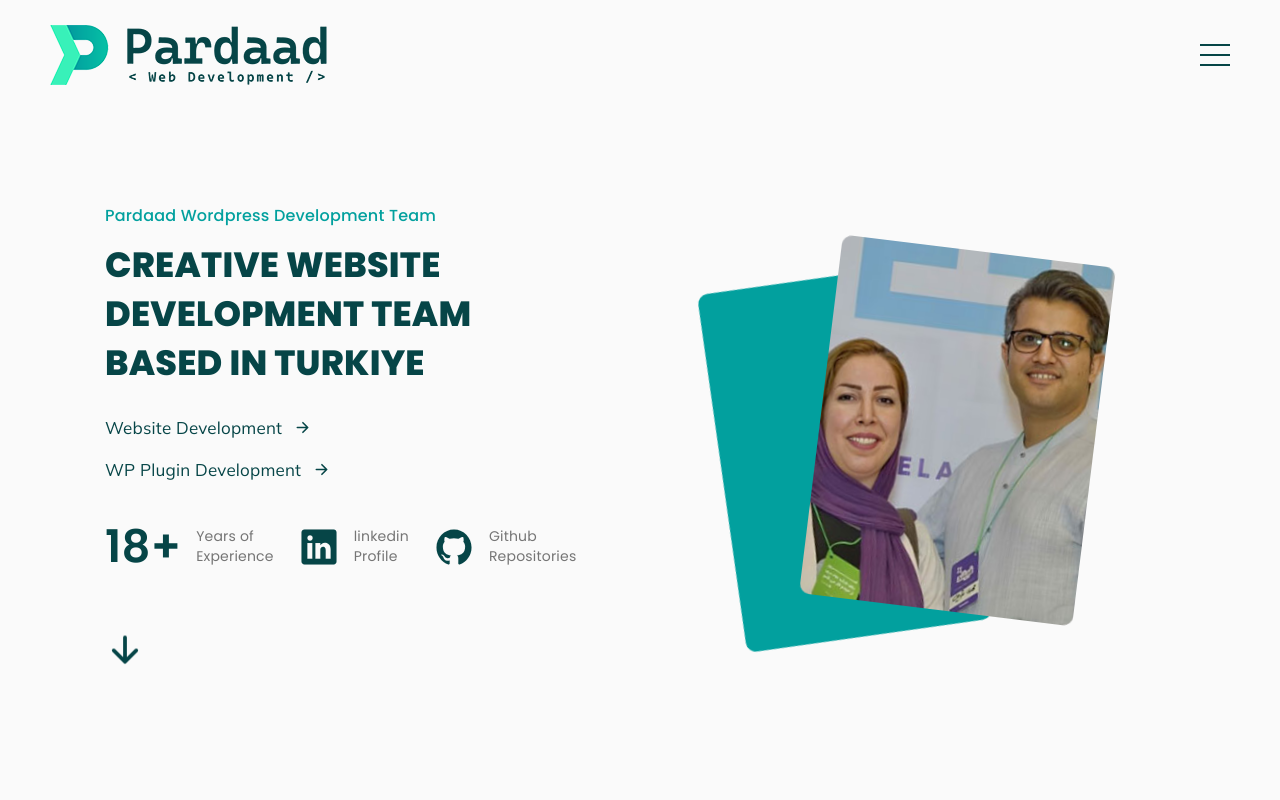
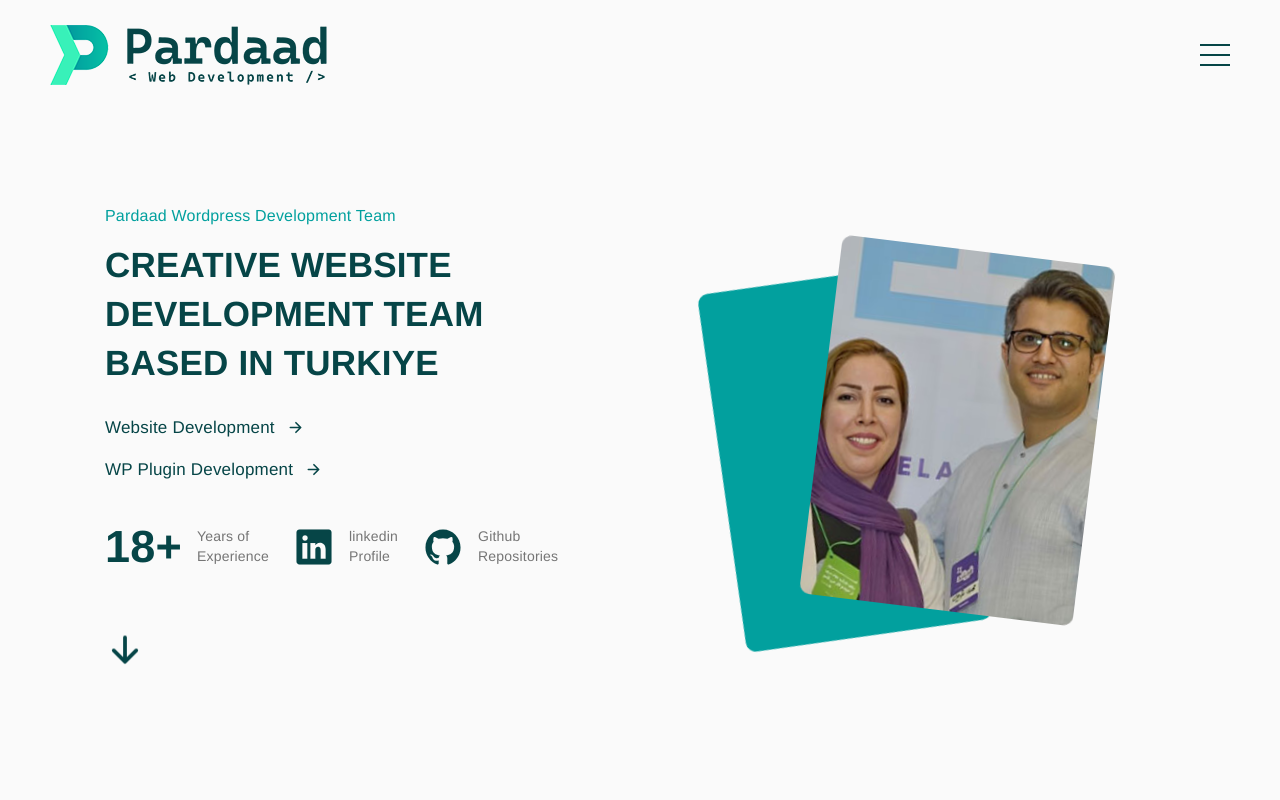
Before and after one commit to pardaad/pardaad.github.io, a plain HTML site: page index.html in a window 1280 px wide. Shown: the top 800 px of the page. Drawn offline with nearby package versions, Linux system fonts and the light colour scheme.

Commit message:
change project fonts

```diff
--- a/assets/css/style.css
+++ b/assets/css/style.css
@@ -39,8 +39,8 @@
    * typography
    */
 
-  --ff-poppins: 'Poppins', sans-serif;
-  --ff-mulish: 'Mulish', sans-serif;
+  --ff-poppins: 'Helvetica', sans-serif;
+  --ff-mulish: 'Helvetica', sans-serif;
 
   --fs-35: 3.5rem;
   --fs-30: 3rem;
```
